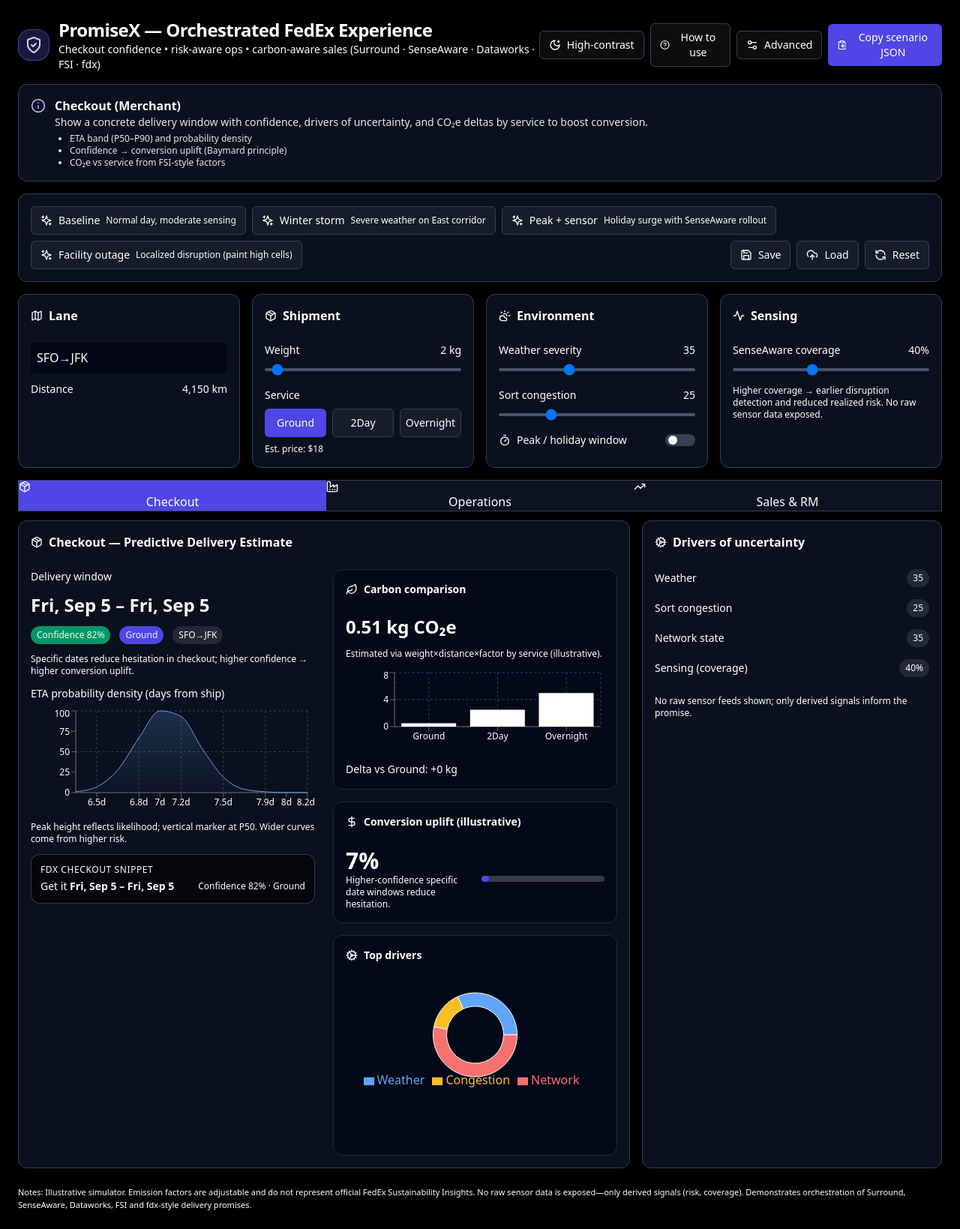
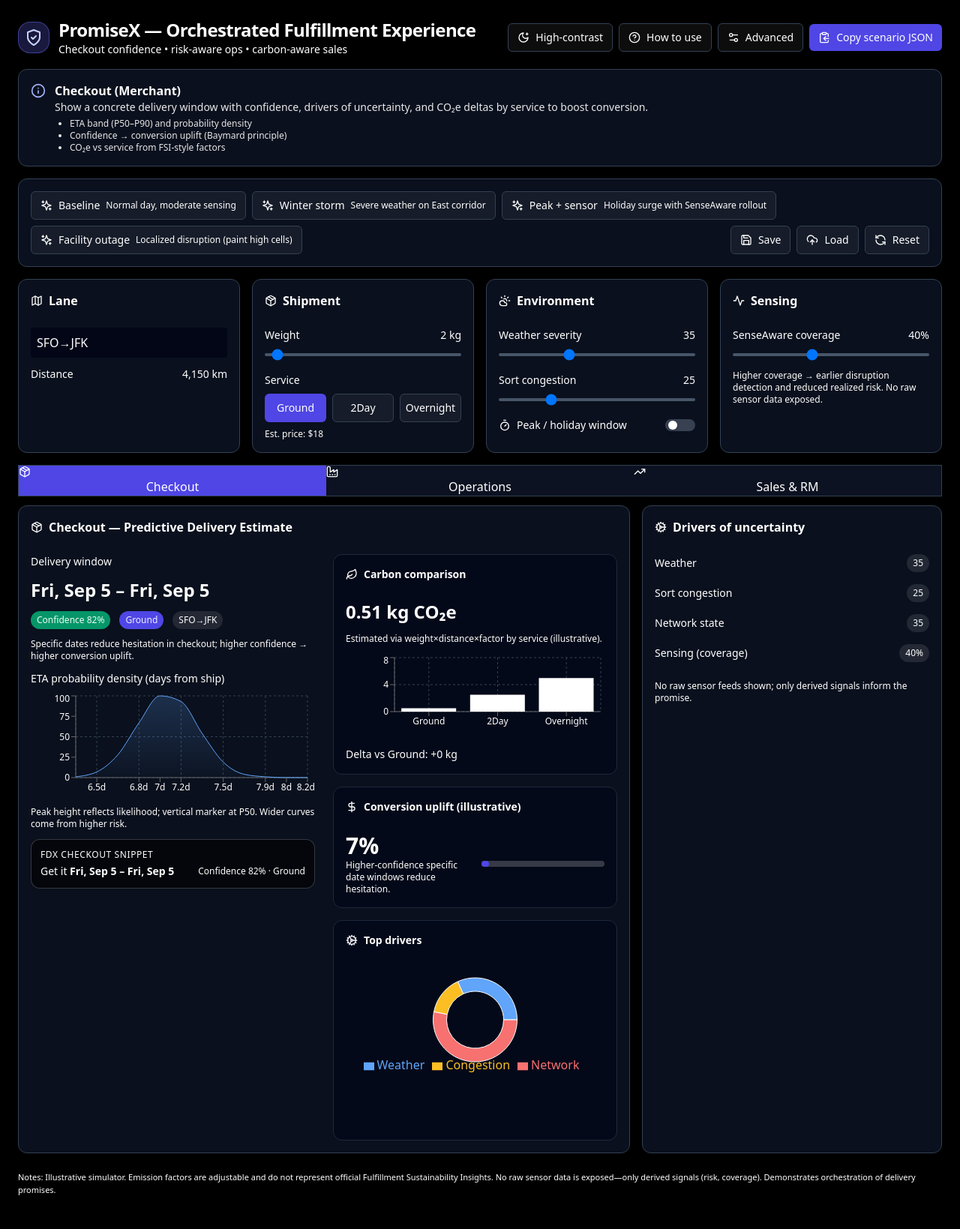
Before and after one commit to gex82/promise-x-simulator-v2, a React (Vite) app: page / in a window 1280 px wide. Shown: the whole page at 75% size. Built offline with nearby package versions, Linux system fonts and the light colour scheme.

Commit message:
Replace FedEx references with Fulfillment and remove asset list

```diff
--- a/src/App.tsx
+++ b/src/App.tsx
@@ -448,8 +448,8 @@
                 <ShieldCheck className="w-6 h-6 text-indigo-200" />
               </div>
               <div>
-                <h1 className="text-xl md:text-2xl font-semibold tracking-tight">PromiseX — Orchestrated FedEx Experience</h1>
-                <p className="text-white text-sm">Checkout confidence • risk‑aware ops • carbon‑aware sales (Surround · SenseAware · Dataworks · FSI · fdx)</p>
+                <h1 className="text-xl md:text-2xl font-semibold tracking-tight">PromiseX — Orchestrated Fulfillment Experience</h1>
+                <p className="text-white text-sm">Checkout confidence • risk‑aware ops • carbon‑aware sales</p>
               </div>
             </div>
             <div className="flex items-center gap-2">
@@ -1480,9 +1480,9 @@
           </Tabs>
 
           <div className="mt-6 text-[11px] text-white">
-            Notes: Illustrative simulator. Emission factors are adjustable and do not represent official FedEx
+            Notes: Illustrative simulator. Emission factors are adjustable and do not represent official Fulfillment
             Sustainability Insights. No raw sensor data is exposed—only derived signals (risk, coverage).
-            Demonstrates orchestration of Surround, SenseAware, Dataworks, FSI and fdx‑style delivery promises.
+            Demonstrates orchestration of delivery promises.
           </div>
         </div>
       </TooltipProvider>
```
Also changed, not shown: 1 other file (tests, documents, lock files or other folders).
